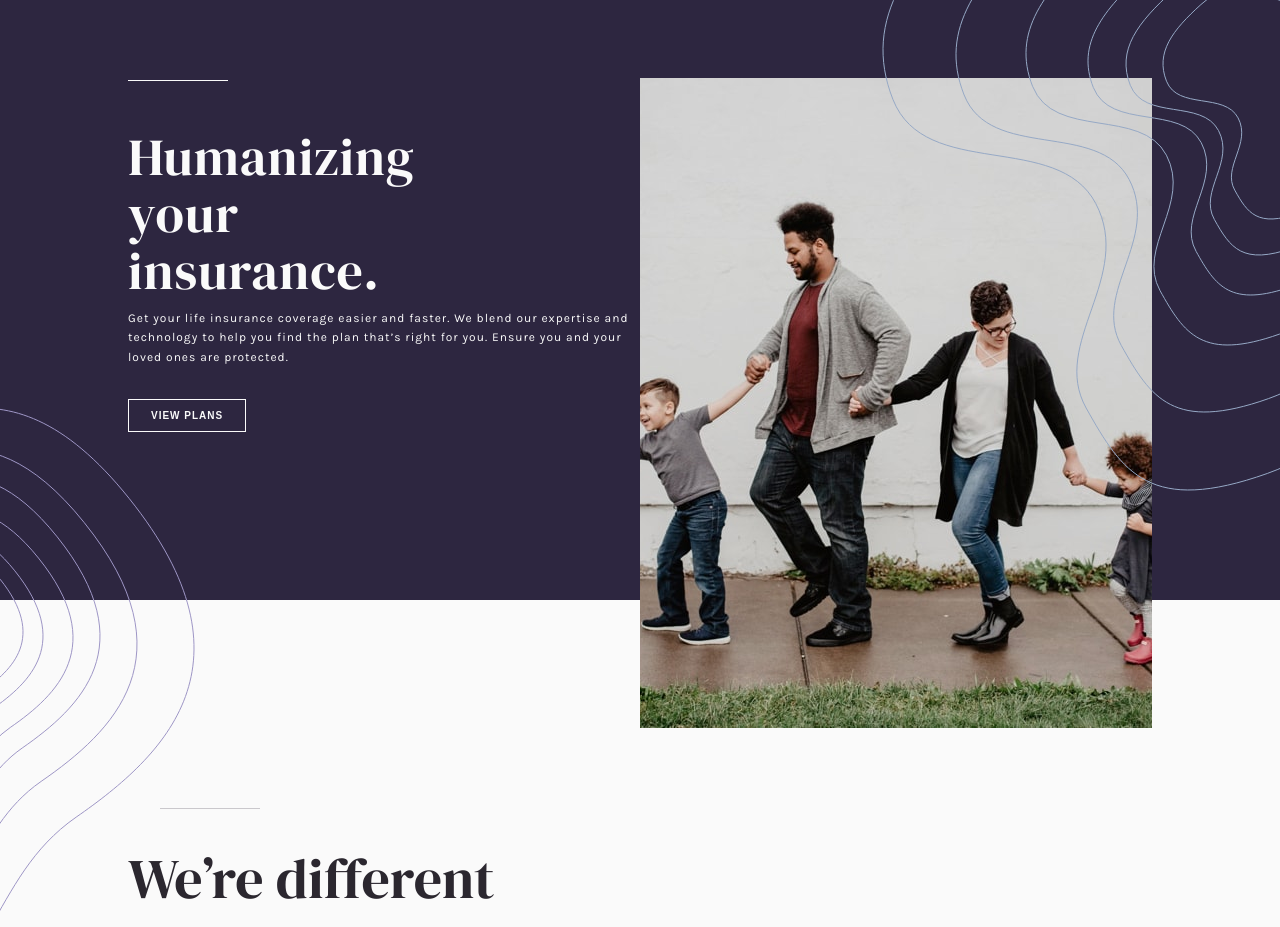
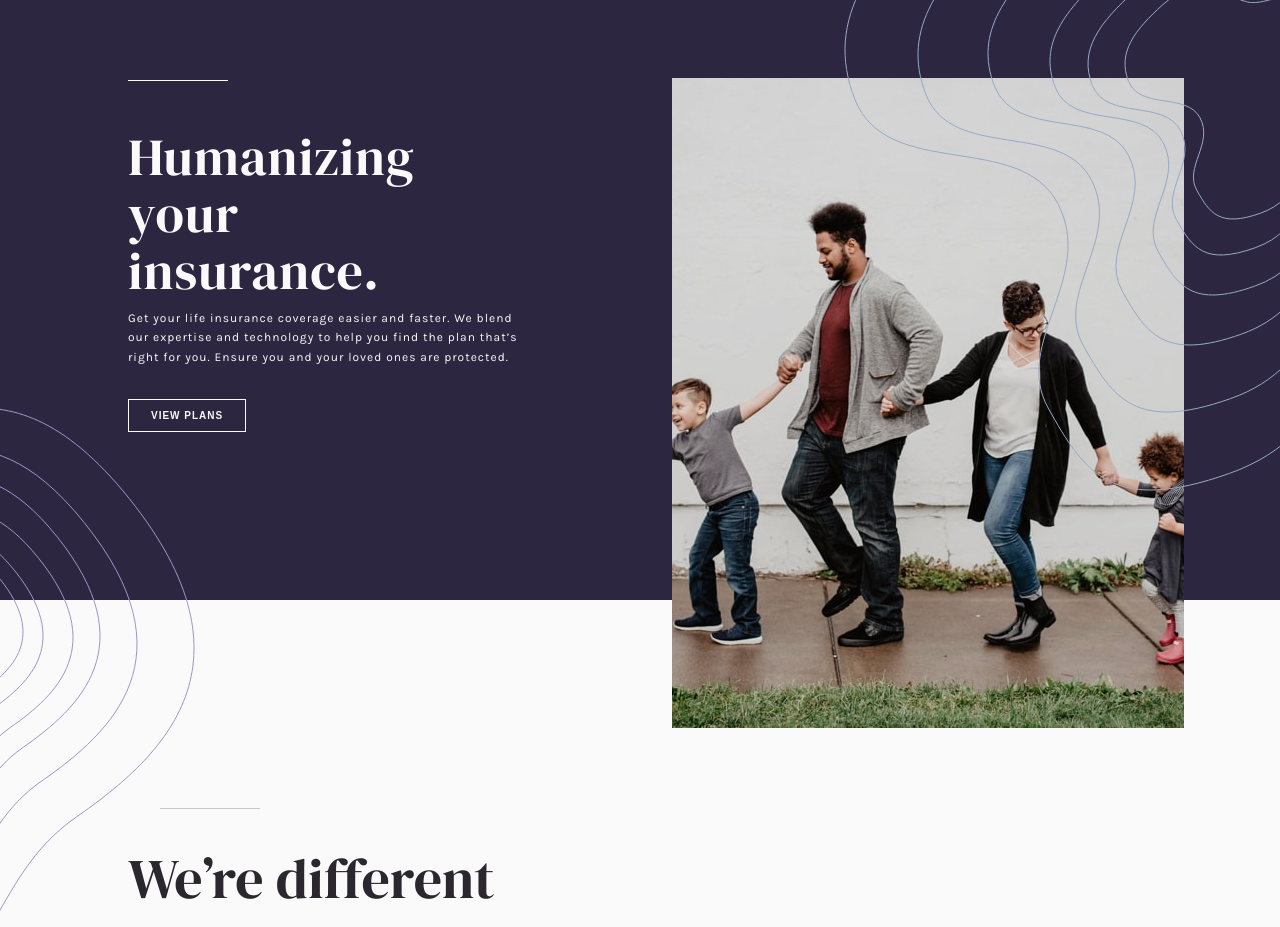
Before and after one commit to Z11mm/insure-landing-page, a PHP site: page / in a window 1280 px wide. Shown: the part 50-977 px from the top of the page. Run offline with PHP 8.4, Linux system fonts and the light colour scheme.

Commit message:
adding styles to fix unresponsive desktop layout, removed commented code

```diff
--- a/scss/styles.scss
+++ b/scss/styles.scss
@@ -194,18 +194,14 @@ body {
     .hero-content-wrapper {
       overflow: hidden;
       width: 100%;
-
-      .hero-image,
-      .hero-text {
-        margin: 0 8rem;
-      }
+      margin-left: 8rem;
 
       .hero-image {
+        margin-right: 6rem;
         width: 40%;
         height: 650px;
         position: absolute;
         background: url('../images/image-intro-desktop.jpg') no-repeat 50% 100%;
-        // background-size: 80% 100%;
         right: 0;
         top: 13%;
         z-index: 1;
@@ -234,12 +230,11 @@ body {
             top: 0;
             position: absolute;
             width: 100px;
-            // margin: 2rem 0;
           }
         }
 
         p {
-          width: 40%;
+          width: 35%;
         }
 
         .button {
@@ -252,7 +247,7 @@ body {
         &::after {
           content: url('../images/bg-pattern-intro-right-desktop.svg');
           position: absolute;
-          right: 7%;
+          right: 0;
           top: -17%;
           z-index: 1;
         }
```
Also changed, not shown: css/styles.min.css, 1 other file.
